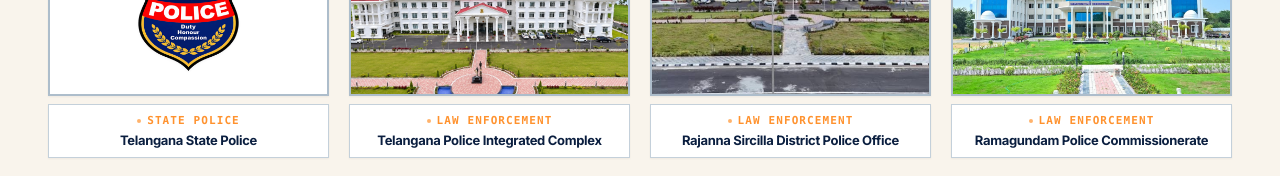
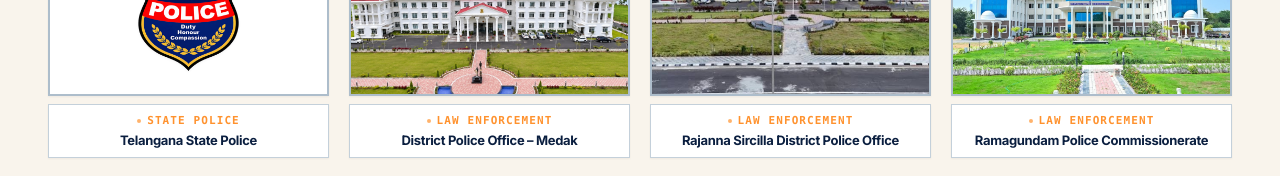
Before and after one commit to ascend-media-labs/HANVI-Global-Tech, a React (Vite) app: page / in a window 1280 px wide. Shown: the part 2300-2476 px from the top of the page. Built offline with nearby package versions, Linux system fonts and the light colour scheme.

Commit message:
fix(clients): update client name to District Police Office – Medak

```diff
--- a/src/components/hanvi-site.tsx
+++ b/src/components/hanvi-site.tsx
@@ -304,14 +304,14 @@ const clientPlaceholders = [
     ),
   },
   {
-    name: "Telangana Police Integrated Complex",
-    sector: "Public Safety & Integrated Command Infrastructure",
+    name: "District Police Office – Medak",
+    sector: "Law Enforcement & Integrated Surveillance Infra",
     tag: "Law Enforcement",
     isFullImage: true,
     logo: (
       <img
         src={telanganaPoliceComplexImage}
-        alt="Telangana Police Integrated Complex"
+        alt="District Police Office – Medak"
         className="h-full w-full object-cover object-center transition-transform duration-500 group-hover:scale-105"
         loading="lazy"
       />
```
